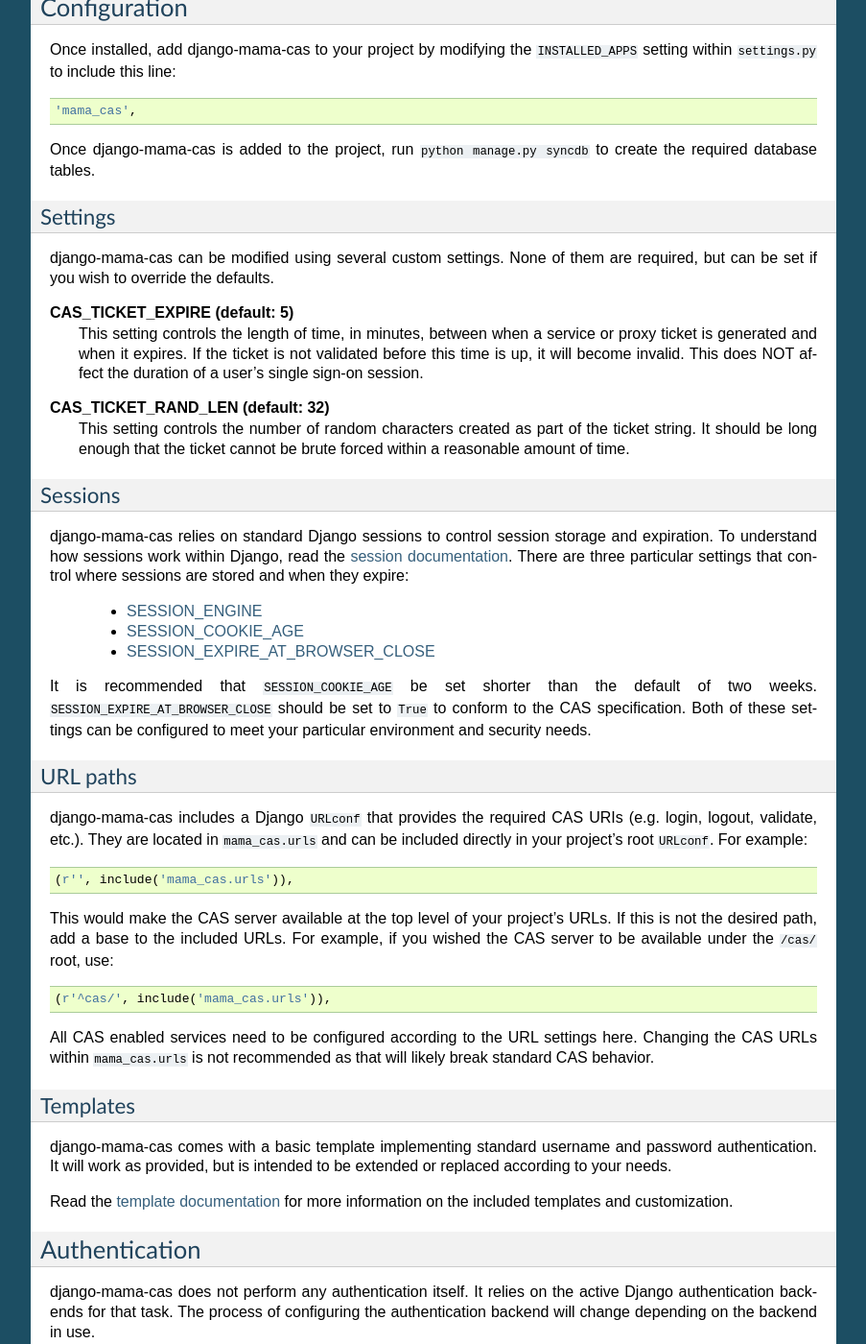
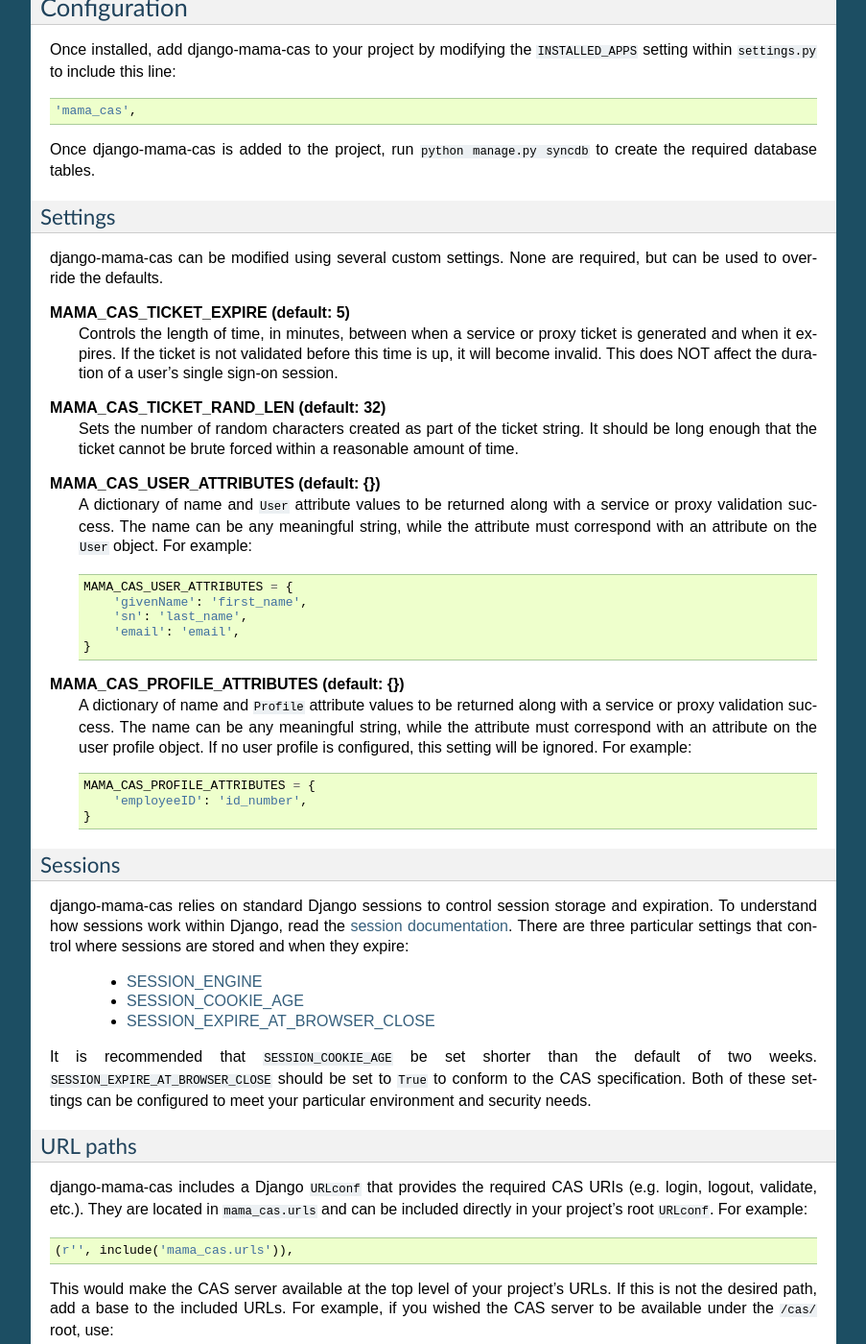
Before and after one commit to jbittel/django-mama-cas, a Sphinx documentation site: the page built from docs/getting-started.rst, in a window 1280 px wide and 1400 px high, scrolled down 819 px. Shown: the whole window at 96% size, without its empty margins (198-1101 px from the left). Built offline with Sphinx 7.4.7, drawn with Linux system fonts in a browser that asks for light colours; some of the changed text lies outside the part shown.

Commit message:
Add documentation for custom attribute functionality

```diff
--- a/docs/getting-started.rst
+++ b/docs/getting-started.rst
@@ -64,19 +64,42 @@
 Settings
 ~~~~~~~~
 
-django-mama-cas can be modified using several custom settings. None of them
-are required, but can be set if you wish to override the defaults.
+django-mama-cas can be modified using several custom settings. None are
+required, but can be used to override the defaults.
 
-**CAS_TICKET_EXPIRE (default: 5)**
-   This setting controls the length of time, in minutes, between when a service
-   or proxy ticket is generated and when it expires. If the ticket is not
-   validated before this time is up, it will become invalid. This does NOT
-   affect the duration of a user's single sign-on session.
+**MAMA_CAS_TICKET_EXPIRE (default: 5)**
+   Controls the length of time, in minutes, between when a service or proxy
+   ticket is generated and when it expires. If the ticket is not validated
+   before this time is up, it will become invalid. This does NOT affect the
+   duration of a user's single sign-on session.
 
-**CAS_TICKET_RAND_LEN (default: 32)**
-   This setting controls the number of random characters created as part of
-   the ticket string. It should be long enough that the ticket cannot be
-   brute forced within a reasonable amount of time.
+**MAMA_CAS_TICKET_RAND_LEN (default: 32)**
+   Sets the number of random characters created as part of the ticket string.
+   It should be long enough that the ticket cannot be brute forced within a
+   reasonable amount of time.
+
+**MAMA_CAS_USER_ATTRIBUTES (default: {})**
+   A dictionary of name and ``User`` attribute values to be returned along
+   with a service or proxy validation success. The name can be any meaningful
+   string, while the attribute must correspond with an attribute on the
+   ``User`` object. For example::
+
+      MAMA_CAS_USER_ATTRIBUTES = {
+          'givenName': 'first_name',
+          'sn': 'last_name',
+          'email': 'email',
+      }
+
+**MAMA_CAS_PROFILE_ATTRIBUTES (default: {})**
+   A dictionary of name and ``Profile`` attribute values to be returned along
+   with a service or proxy validation success. The name can be any meaningful
+   string, while the attribute must correspond with an attribute on the user
+   profile object. If no user profile is configured, this setting will be
+   ignored. For example::
+
+      MAMA_CAS_PROFILE_ATTRIBUTES = {
+          'employeeID': 'id_number',
+      }
 
 Sessions
 ~~~~~~~~
@@ -123,9 +146,12 @@
 Templates
 ~~~~~~~~~
 
-django-mama-cas comes with a basic template implementing standard username and
-password authentication. It will work as provided, but is intended to be
-extended or replaced according to your needs.
+django-mama-cas comes with a basic login template implementing standard
+username and password authentication. It will work as provided, but can also
+be extended or replaced according to your needs.
+
+If you are returning custom user attributes, you may also need to change the
+validation XML template to return the attributes in the correct format.
 
 Read the :ref:`template documentation <templates>` for more information on the
 included templates and customization.
--- a/docs/protocol.rst
+++ b/docs/protocol.rst
@@ -87,5 +87,10 @@
    instead uses Django sessions to determine whether or not a single sign-on
    session has been established.
 
+**Custom attributes**
+   Custom attributes can be returned along with a service or proxy validation
+   success. This is not part of the official CAS specification, but is widely
+   used in practice.
+
 These changes do not alter the contract between the client, service and CAS
 server.
```
Also changed, not shown: docs/forms.rst (+15 -2 lines), docs/templates.rst (+51 -2 lines).
